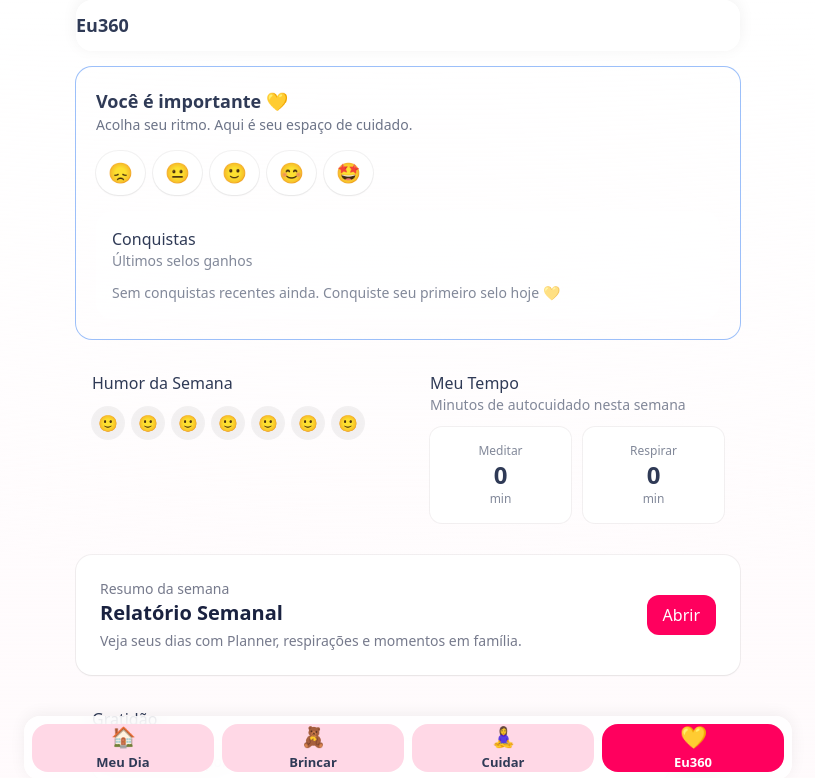
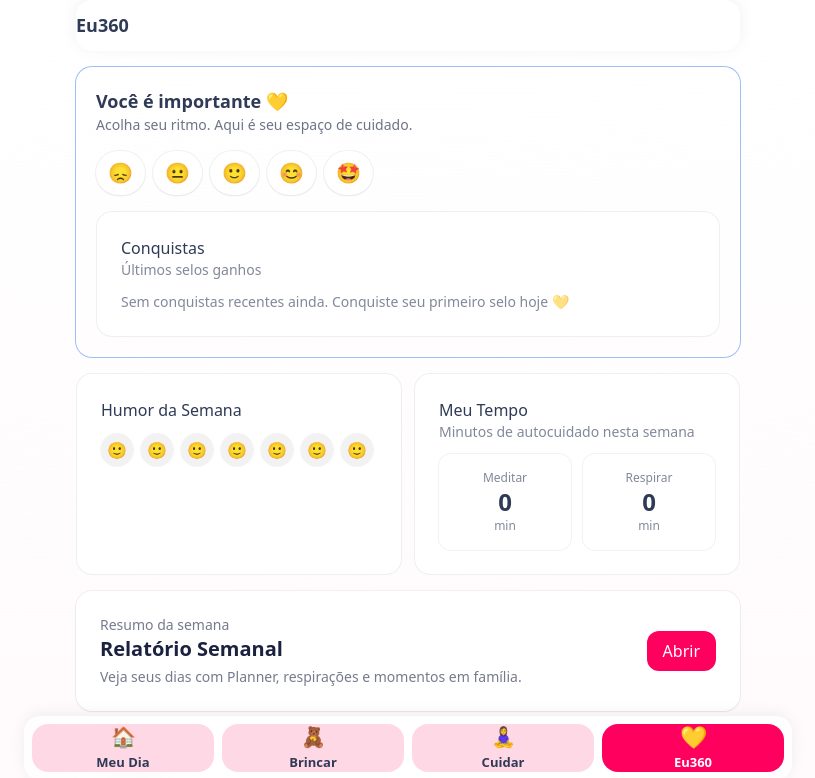
Before and after one commit to simonebrusco/materna360-app, a Next.js app in the folder materna360_starter/: page /eu360 in a window 1280 px wide. Shown: the top 778 px of the page, without its empty margins (232-1047 px from the left). Built offline with nearby package versions, Linux system fonts and the light colour scheme.

Commit message:
Update GlassCard.jsx

```diff
--- a/materna360_starter/components/GlassCard.jsx
+++ b/materna360_starter/components/GlassCard.jsx
@@ -1,6 +1,20 @@
 export default function GlassCard({ className = "", children }) {
   return (
-    <div className={`glass rounded-2xl ${className}`}>
+    <div
+      className={[
+        "bg-[var(--m360-white)]",
+        "rounded-[var(--r-lg)]",
+        "shadow-[var(--elev-1)] hover:shadow-[var(--elev-2)]",
+        "transition-all duration-300 ease-[var(--ease-soft)]",
+        "p-4 sm:p-6",
+        "m360-animate-in",
+        "m360-card-border",
+        "focus:outline-none focus-visible:m360-focus",
+        className,
+      ].join(" ")}
+      tabIndex={0}
+      role="group"
+    >
       {children}
     </div>
   );
```
